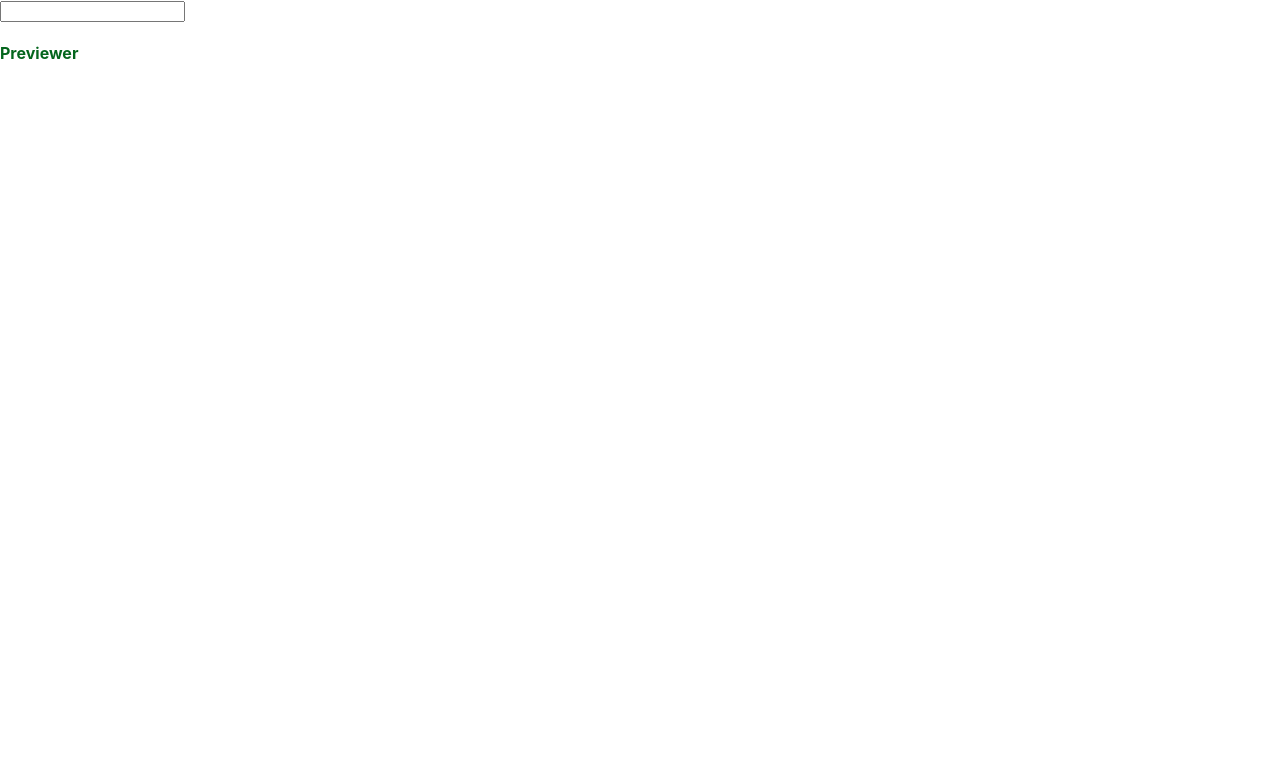
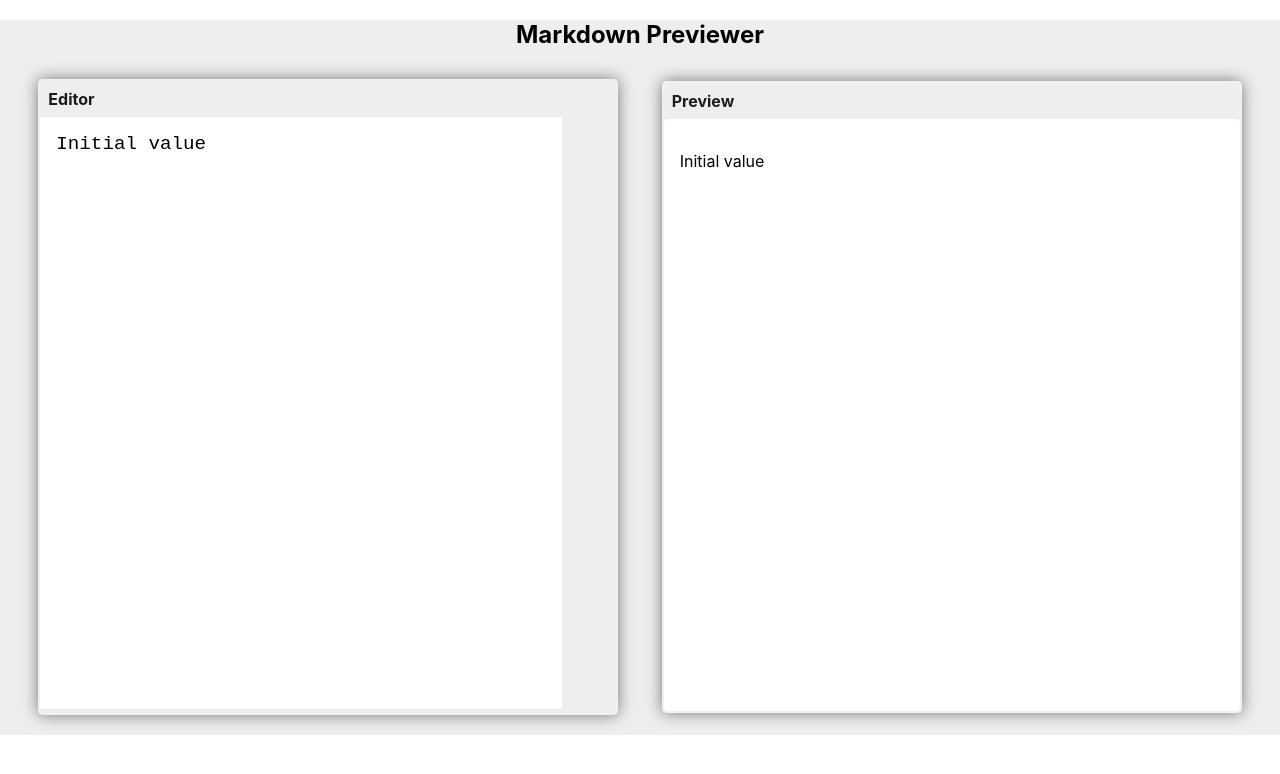
Before and after one commit to Cyph09/markdow-previewer, a React (Create React App) app: page / in a window 1280 px wide. Shown: the top 774 px of the page. Built offline with nearby package versions, Linux system fonts and the light colour scheme.

Commit message:
Markdown parsing & component styling

```diff
--- a/public/index.html
+++ b/public/index.html
@@ -12,6 +12,7 @@
 <body>
   <noscript>You need to enable JavaScript to run this app.</noscript>
   <div id="root"></div>
+  <script src="https://cdn.freecodecamp.org/testable-projects-fcc/v1/bundle.js"></script>
 </body>
 
 </html>
--- a/src/App.css
+++ b/src/App.css
@@ -1,3 +1,56 @@
 .App {
-    color: #04661d;
+    background: #eeeeee;
 }
+
+.AppHeader {
+    text-align: center;
+}
+
+.AppMain {
+    display: flex;
+    align-items: center;
+    justify-content: space-evenly;
+}
+
+.Pane {
+    display: flex;
+    flex-direction: column;
+    height: 100%;
+    width: 45%;
+    margin: 10px 5px 20px 5px;
+    border-radius: 5px;
+}
+
+#editor {
+    width: 85%;
+    height: 70vh;
+    resize: none;
+    padding: 1rem;
+    outline: none;
+    font-size: 1.2rem;
+    border: none;
+    overflow-y: auto;
+}
+
+#preview {
+    height: 70vh;
+    border-radius: 4px;
+    padding: 1rem;
+    background: #ffffff;
+    overflow-y: auto;
+}
+
+@media screen and (max-width: 680px) {
+    .App {
+        flex-direction: column;
+        align-items: center;
+    }
+}
+
+@media screen and (max-width: 480px) {
+
+    #editor,
+    #preview {
+        max-height: 40vh;
+    }
+}
--- a/src/App.js
+++ b/src/App.js
@@ -1,15 +1,38 @@
-import React from "react";
+import React, { Component } from "react";
+import Pane from "./components/Pane/Pane";
 import Editor from "./components/Editor";
 import Previewer from "./components/Previewer";
 import "./App.css";
 
-function App() {
-  return (
-    <div className="App">
-      <Editor />
-      <Previewer />
-    </div>
-  );
+class App extends Component {
+  constructor(props) {
+    super(props);
+
+    this.state = {
+      markdown: "Initial value"
+    };
+    this.handleChange = this.handleChange.bind(this);
+  }
+
+  handleChange(event) {
+    this.setState({ markdown: event.target.value });
+  }
+
+  render() {
+    return (
+      <div className="App">
+        <h2 className="AppHeader">Markdown Previewer</h2>
+        <div className="AppMain">
+          <Pane title="Editor">
+            <Editor value={this.state.markdown} changed={this.handleChange} />
+          </Pane>
+          <Pane title="Preview">
+            <Previewer markdown={this.state.markdown} />
+          </Pane>
+        </div>
+      </div>
+    );
+  }
 }
 
 export default App;
--- a/src/components/Editor.js
+++ b/src/components/Editor.js
@@ -1,15 +1,6 @@
-import React, { Component } from "react";
+import React from "react";
 
-class Editor extends Component {
-  render() {
-    return (
-      <div>
-        <form>
-          <input type="text" name="editor" />
-        </form>
-      </div>
-    );
-  }
-}
-
+const Editor = props => {
+  return <textarea id="editor" value={props.value} onChange={props.changed} />;
+};
 export default Editor;
--- /dev/null
+++ b/src/components/Pane/Pane.css
@@ -0,0 +1,27 @@
+.Pane {
+    border: 2px solid #eff0f1;
+    min-width: 15rem;
+    width: 100%;
+    border-radius: 4px;
+    margin: 1rem;
+    box-shadow: 0 0 1rem rgba(0, 0, 0, 0.5);
+}
+
+.Pane-header {
+    padding: 0.5rem;
+    background: #eeeeee;
+    display: flex;
+    justify-content: space-between;
+}
+
+.Pane-header-title {
+    color: #1d1c1c;
+    font-weight: bold;
+}
+
+
+@media screen and (max-width: 680px) {
+    .Pane {
+        width: 90%;
+    }
+}
--- /dev/null
+++ b/src/components/Pane/Pane.js
@@ -0,0 +1,13 @@
+import React from "react";
+import "./Pane.css";
+
+const Pane = ({ children, title }) => (
+  <div className="Pane">
+    <div className="Pane-header">
+      <span className="Pane-header-title">{title}</span>
+    </div>
+    <div className="Pane-content">{children}</div>
+  </div>
+);
+
+export default Pane;
--- a/src/components/Previewer.js
+++ b/src/components/Previewer.js
@@ -1,8 +1,14 @@
 import React from "react";
-const Previewer = props => (
-  <div>
-    <h4>Previewer</h4>
-  </div>
-);
+import marked from "marked";
+
+const Previewer = ({ markdown }) => {
+  marked.setOptions({
+    breaks: true,
+    gfm: true
+  });
+  return (
+    <div id="preview" dangerouslySetInnerHTML={{ __html: marked(markdown) }} />
+  );
+};
 
 export default Previewer;
```
